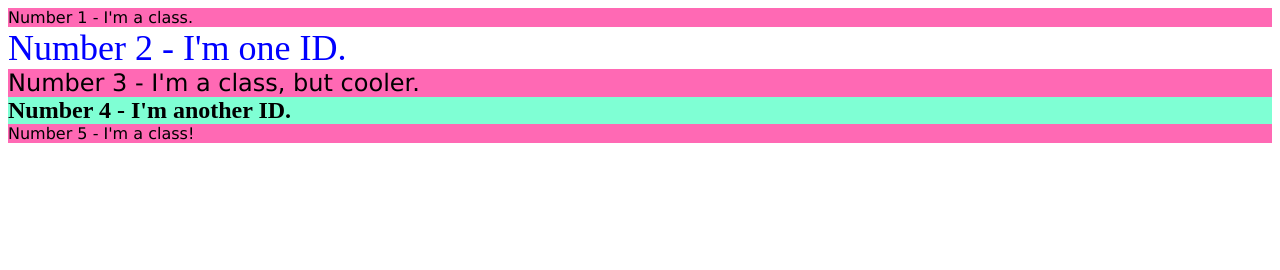
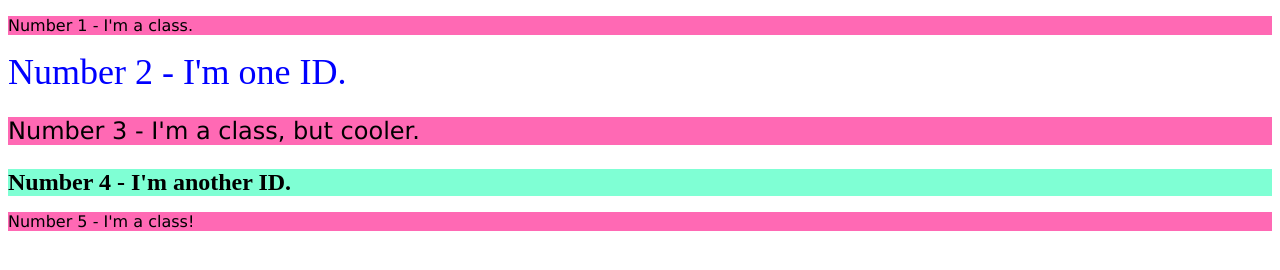
Before and after one commit to LukGH4/odin-foundations, a plain HTML site: page css02/main.html in a window 1280 px wide. Drawn offline with Linux system fonts and the light colour scheme.

Commit message:
Edit main.html

```diff
--- a/css02/main.html
+++ b/css02/main.html
@@ -8,10 +8,10 @@
     <link rel="stylesheet" href="styles.css">
 </head>
 <body>
-    <div class="odd">Number 1 - I'm a class.</div>
+    <p class="odd">Number 1 - I'm a class.</p>
     <div id="second">Number 2 - I'm one ID.</div>
-    <div class="odd third">Number 3 - I'm a class, but cooler.</div>
+    <p class="odd third">Number 3 - I'm a class, but cooler.</p>
     <div class="fourth">Number 4 - I'm another ID.</div>
-    <div class="odd">Number 5 - I'm a class!</div>
+    <p class="odd">Number 5 - I'm a class!</p>
 </body>
 </html>
```
